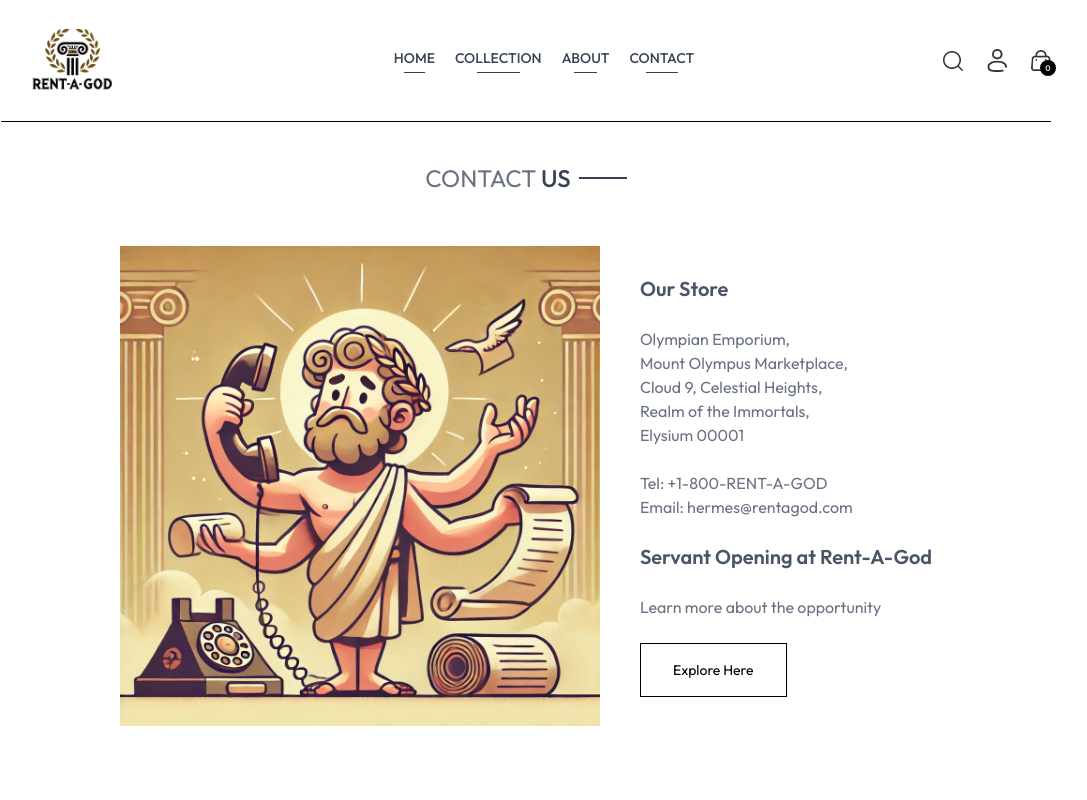
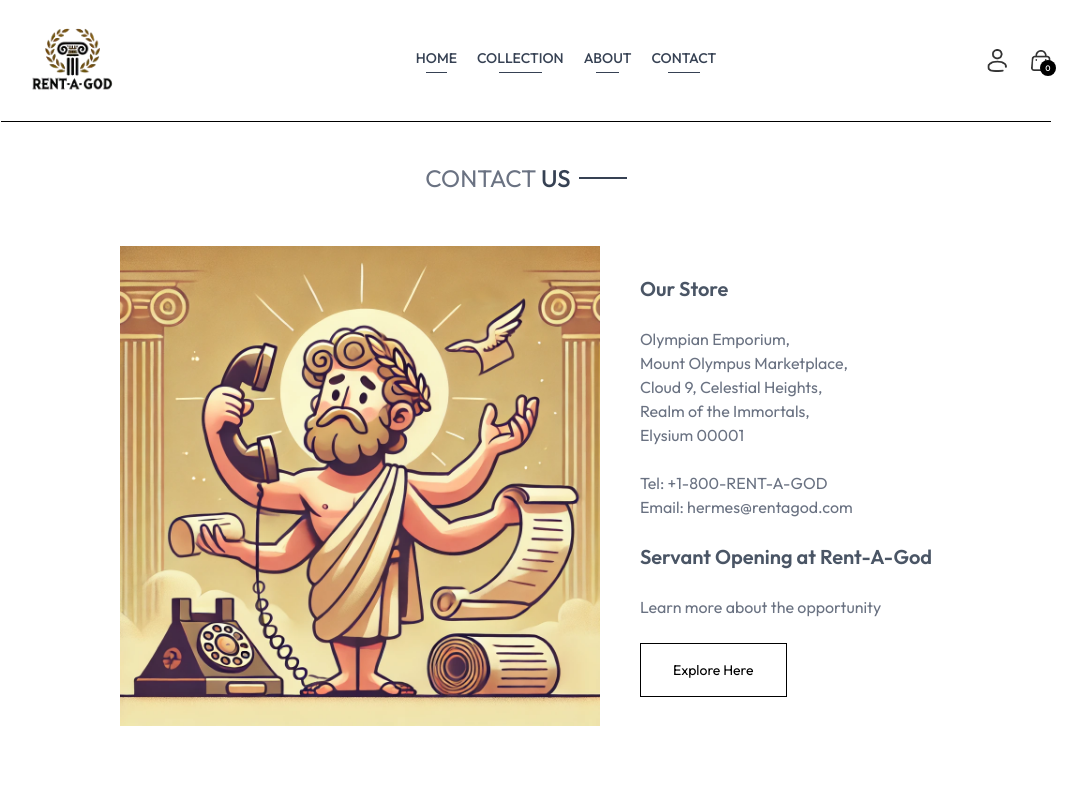
Before and after one commit to Macelll/E-commerce-with-React, a React (Vite) app: page /contact in a window 1280 px wide. Shown: the top 800 px of the page, without its empty margins (114-1201 px from the left). Built offline with nearby package versions, Linux system fonts and the light colour scheme.

Commit message:
Hide Search Icon if not in Collection Page

```diff
--- a/src/components/Navbar.jsx
+++ b/src/components/Navbar.jsx
@@ -1,12 +1,13 @@
 import React, { useState } from 'react';
 import { assets } from '../assets/assets';
-import { Link, NavLink } from 'react-router-dom';
+import { Link, NavLink, useLocation } from 'react-router-dom';
 import { ShopContext } from '../context/ShopContext';
 import SearchBar from './SearchBar';
 
 const Navbar = () => {
   const [visible, setVisible] = useState(false);
   const { showSearch, setShowSearch, getCartCount} = React.useContext(ShopContext);
+  const location = useLocation();
 
   const toggleSearchBar = () => {
     setShowSearch(!showSearch);
@@ -44,7 +45,10 @@ const Navbar = () => {
         </ul>
 
         <div className='flex items-center gap-6'>
-          <img onClick={toggleSearchBar} src={assets.search_icon} className='w-5 cursor-pointer' alt='Search Icon' />
+          {/* Conditionally render the search icon */}
+          {location.pathname === '/collection' && (
+            <img onClick={toggleSearchBar} src={assets.search_icon} className='w-5 cursor-pointer' alt='Search Icon' />
+          )}
           <div className='group relative'>
             <img className='w-5 cursor-pointer' src={assets.profile_icon} alt='Profile Icon' />
             <div className='group-hover:block hidden absolute dropdown-menu right-0 pt-4'>
```
